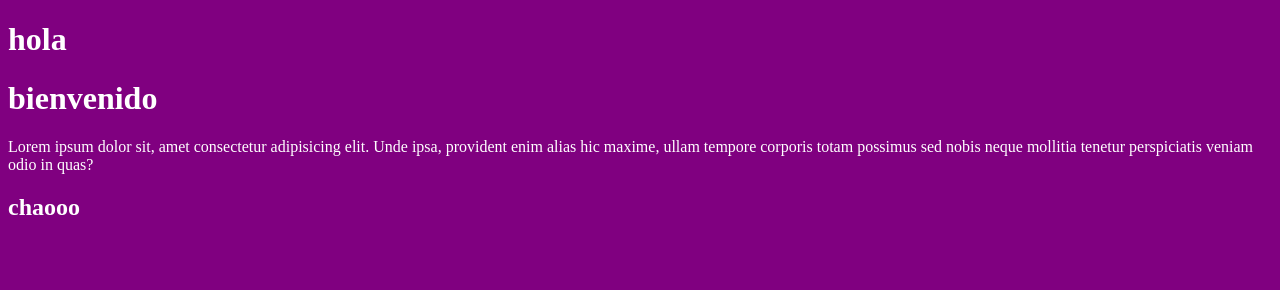
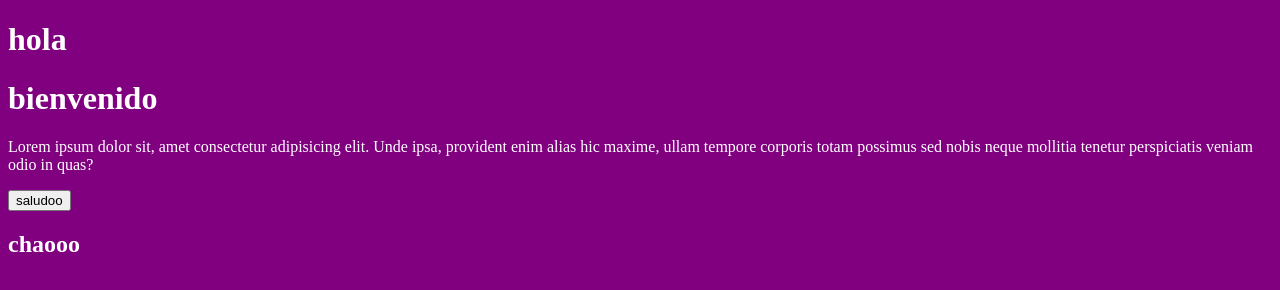
Before and after one commit to scarent/pruebagit, a plain HTML site: page index.html in a window 1280 px wide. Drawn offline with Linux system fonts and the light colour scheme.

Commit message:
saludo
se agrega la funcion y boton saludo

```diff
--- /dev/null
+++ b/assets/script.js
@@ -0,0 +1,3 @@
+function saludar(){
+    alert("Holaaa")
+}
--- a/index.html
+++ b/index.html
@@ -5,11 +5,13 @@
     <meta name="viewport" content="width=device-width, initial-scale=1.0">
     <title>Document</title>
     <link rel="stylesheet" href="assets/css/style.css">
+    <script src="assets/script.js"></script>
 </head>
 <body>
     <h1>hola</h1>
     <h1>bienvenido</h1>
     <p>Lorem ipsum dolor sit, amet consectetur adipisicing elit. Unde ipsa, provident enim alias hic maxime, ullam tempore corporis totam possimus sed nobis neque mollitia tenetur perspiciatis veniam odio in quas?</p>
+    <button onclick="saludar()">saludoo</button>
     <h2>chaooo</h2>
 </body>
 </html>
```
Also changed, not shown: 1 other file.
